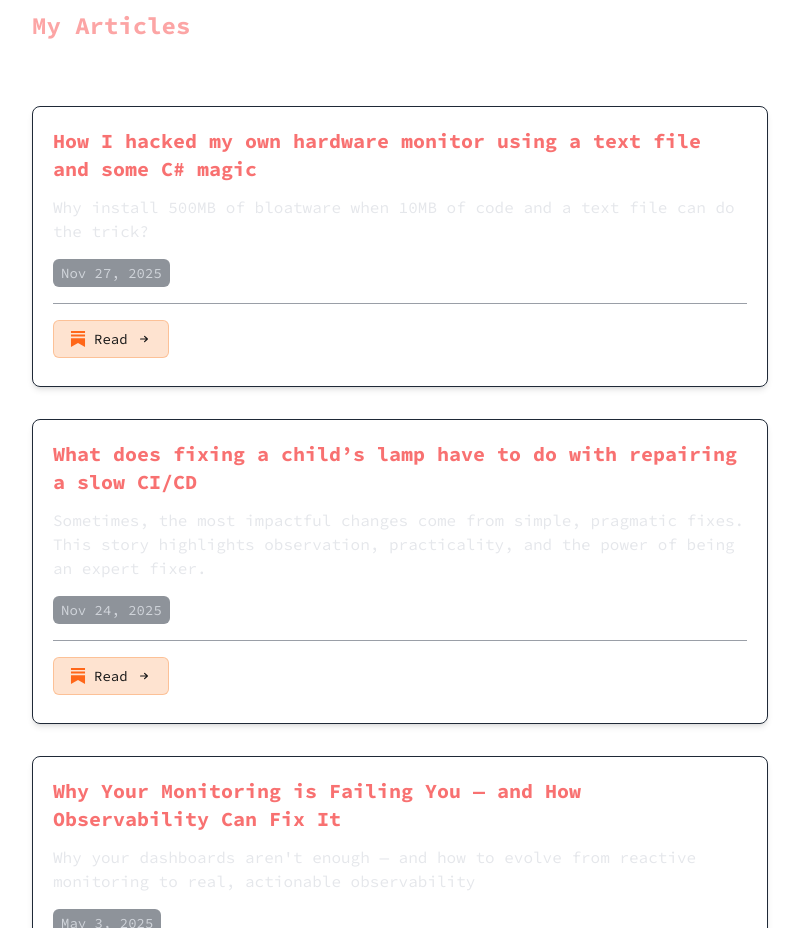
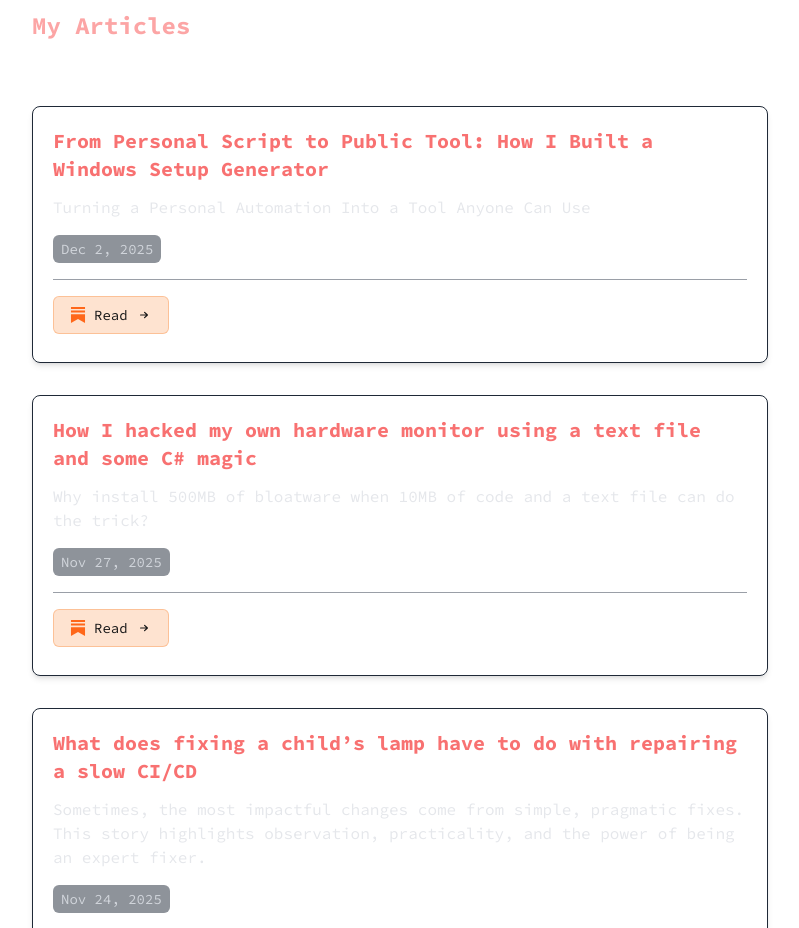
Before and after one commit to kaic/kaic.github.io, a Next.js app: page / in a window 1280 px wide. Shown: the part 1040-1968 px from the top of the page, without its empty margins (240-1039 px from the left). Built offline with nearby package versions, Linux system fonts and the light colour scheme.

Commit message:
feat: add new article 'From Personal Script to Public Tool'

```diff
--- a/src/app/Articles/articles-data.ts
+++ b/src/app/Articles/articles-data.ts
@@ -5,6 +5,17 @@ import { IArticle } from '@src/utils';
  * Extracted to a separate file for better organization and maintainability
  */
 const articlesData: IArticle[] = [
+  {
+    title: "From Personal Script to Public Tool: How I Built a Windows Setup Generator",
+    date: '2025-12-02',
+    description: "Turning a Personal Automation Into a Tool Anyone Can Use",
+    sources: [
+      {
+        url: 'https://open.substack.com/pub/kaicbento/p/from-personal-script-to-public-tool',
+        platform: 'substack'
+      }
+    ]
+  },
   {
     title: "How I hacked my own hardware monitor using a text file and some C# magic",
     date: '2025-11-27',
```
